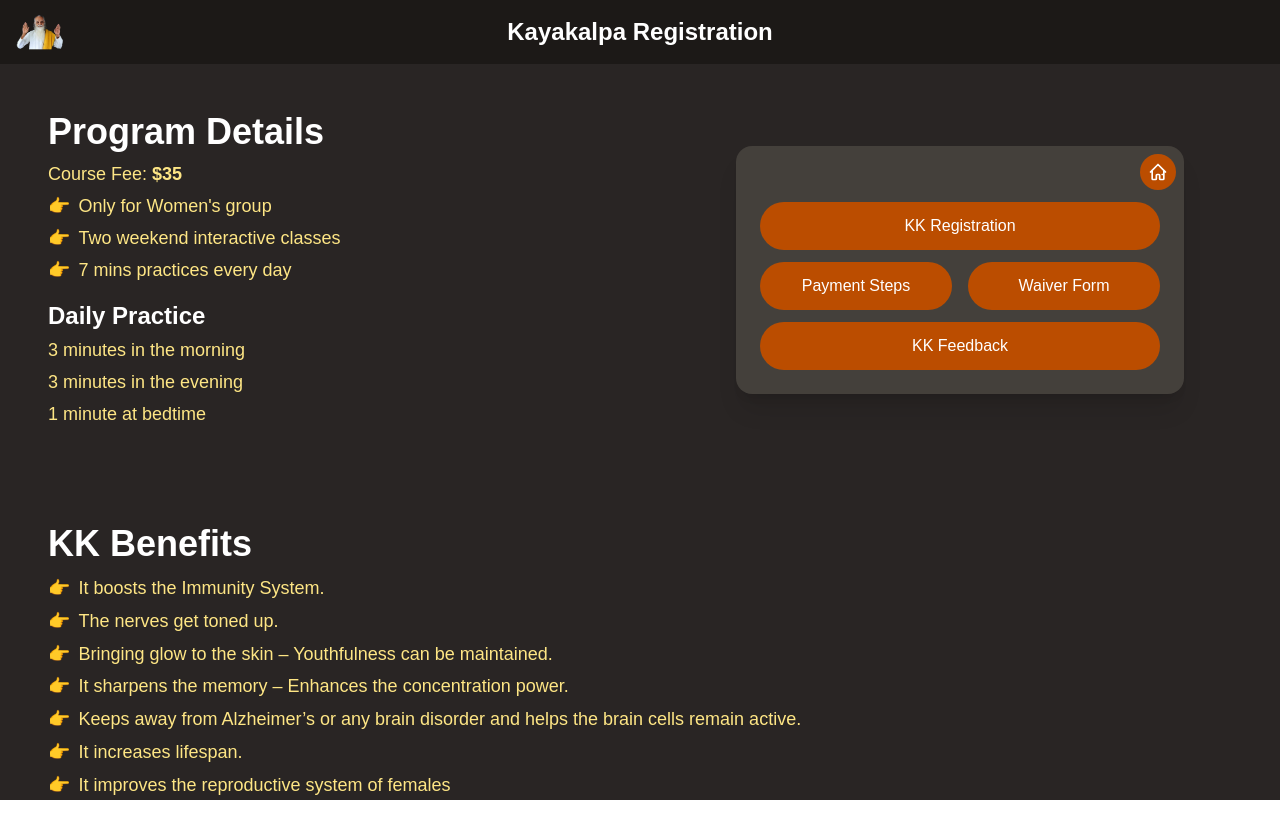
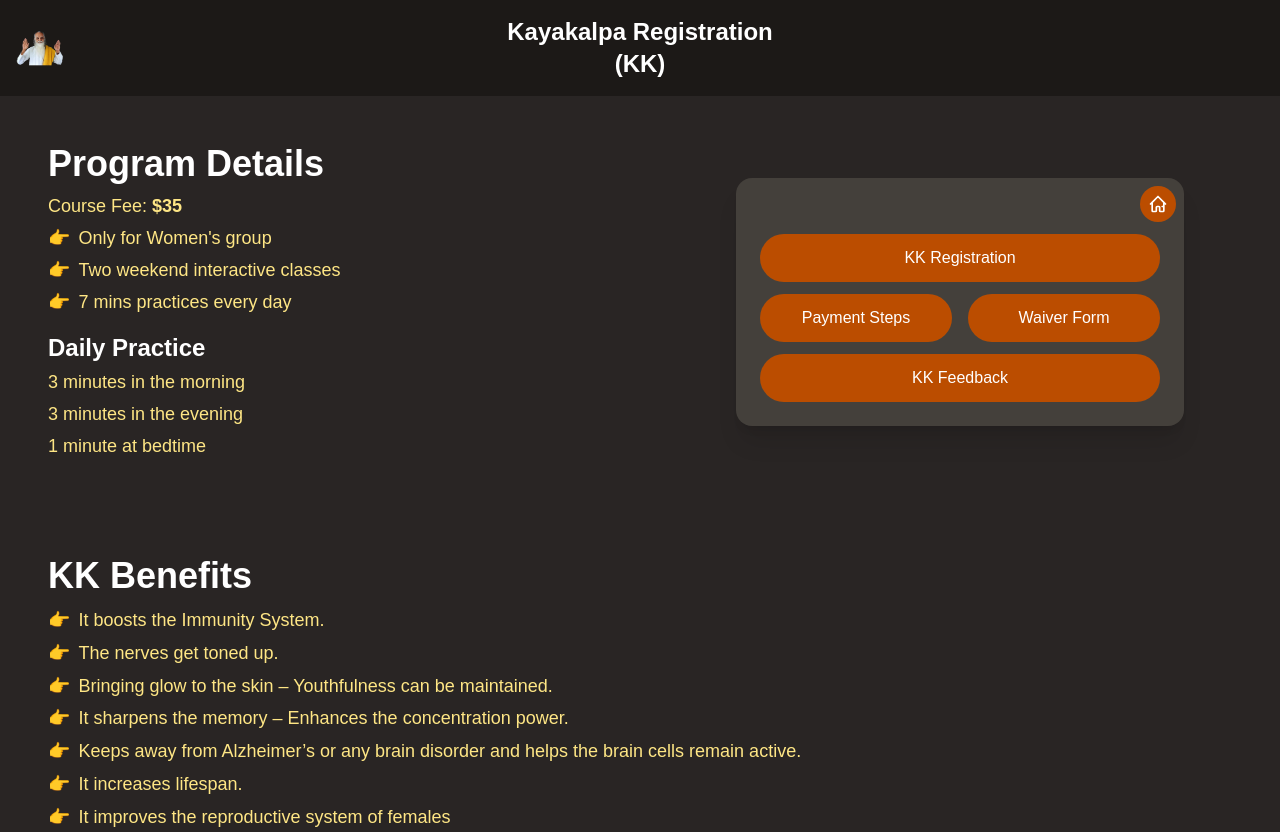
Before and after one commit to Itz-Viggy/Yoga-Registration, a Next.js app: page /kkhome in a window 1280 px wide. Before the commit the page ends 800 px from the top, so only its background shows below. Built offline with nearby package versions, Linux system fonts and the light colour scheme.

Commit message:
Header changes

```diff
--- a/src/app/kkhome/page.tsx
+++ b/src/app/kkhome/page.tsx
@@ -44,8 +44,8 @@ export default function HomePage() {
           />
         </div>
         <h1 className="text-2xl font-bold text-white text-center">
-          Kayakalpa Registration <br />
-
+          Kayakalpa Registration  <br />
+          (KK)
         </h1>
       </header>
 
```
